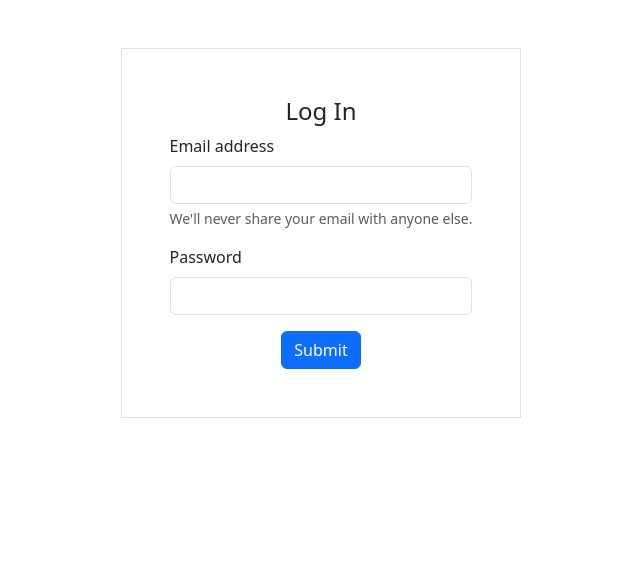
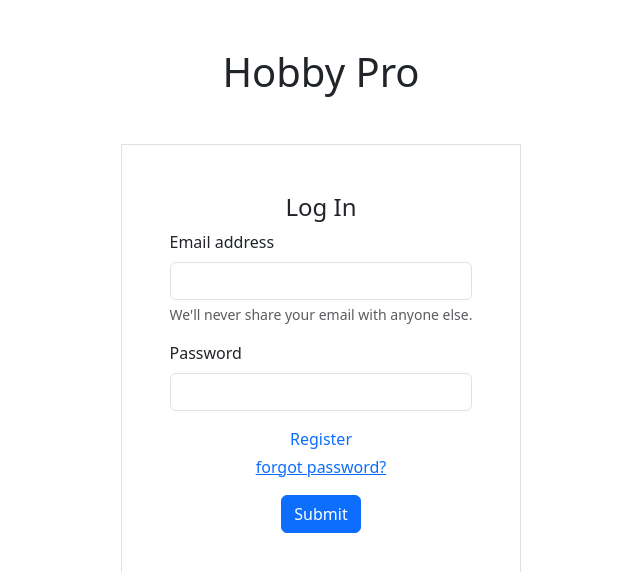
Before and after one commit to Caguilar92/HobbyPro, a Vue app in the folder HobbyPro/: page /login in a window 1280 px wide. Shown: the top 572 px of the page, without its empty margins (319-959 px from the left). Built offline with nearby package versions, Linux system fonts and the light colour scheme; no server answers.

Commit message:
"completed login feature"

```diff
--- a/HobbyPro/src/router/index.js
+++ b/HobbyPro/src/router/index.js
@@ -6,6 +6,8 @@ import ProfileView from "@/components/Profile.vue";
 import CompletedProjectView from "@/components/CompletedProject.vue";
 import DashBoard from "@/views/DashBoardView.vue";
 import CreateProject from "@/components/CreateProject.vue";
+import ForgotPasswordView from "@/views/ForgotPasswordView.vue";
+import RegisterView from "@/views/RegisterView.vue";
 const auth = getAuth();
 export const router = createRouter({
   history: createWebHistory(),
@@ -19,6 +21,16 @@ export const router = createRouter({
       path:'/login',
       name:'login',
       component: LogInView
+    },
+    {
+      path:'/forgot-password',
+      name:'forgot-password',
+      component: ForgotPasswordView
+    },
+    {
+      path:'/register',
+      name:'register',
+      component: RegisterView
     },
     {
       path:'/dashboard',
@@ -50,7 +62,10 @@ router.beforeEach((to, from, next) => {
   onAuthStateChanged(auth, (user) => {
     if (!user) {
       // User is not authenticated
-      if (to.name !== 'login') {
+      if(to.name === 'forgot-password' || to.name==='register') {
+        next();
+      }
+      else if (to.name !== 'login') {
         // If user is not authenticated and trying to access a page other than login, redirect to login
         next({ path: '/login' });
       } else {
--- a/HobbyPro/src/views/LogInView.vue
+++ b/HobbyPro/src/views/LogInView.vue
@@ -26,12 +26,13 @@ function logIn(event) {
 
 function formatErrorMessage(message) {
 
- return  message = message.substring(message.indexOf('/')+1,message.length)
+ return  message.substring(message.indexOf('/')+1,message.length)
 }
 
 </script>
 
 <template>
+  <h1 class="mt-5 text-center">Hobby Pro</h1>
   <div class="justify-content-around d-flex mt-5">
     <form class="border border-lg p-5">
       <h4 class="text-center">Log In</h4>
@@ -45,12 +46,17 @@ function formatErrorMessage(message) {
         <label for="password" class="form-label">Password</label>
         <input v-model="password" type="password" class="form-control" id="password">
       </div>
+      <div class="text-center mb-1">
+        <router-link to="register" class="text-decoration-none">Register</router-link>
+      </div>
+      <div class="text-center mb-3 text-decoration-none">
+        <router-link to="forgot-password">forgot password?</router-link>
+      </div>
       <div class="text-center">
         <button @click="logIn" class="btn btn-primary">Submit</button>
       </div>
     </form>
   </div>
-
 
 
 </template>
```
